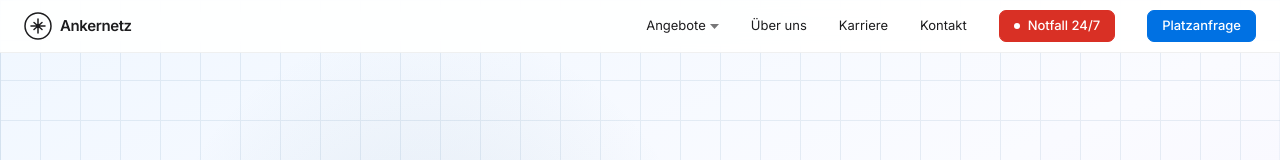
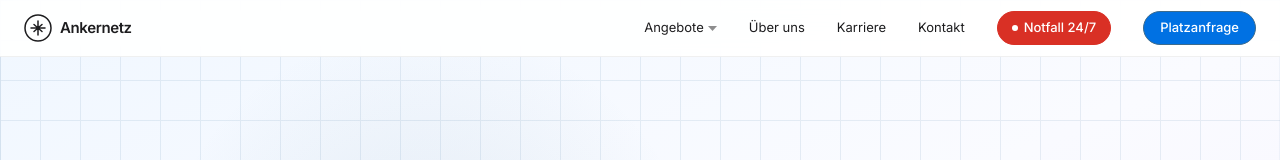
Before and after one commit to ankernetz/ankernetz, a Next.js app: page / in a window 1280 px wide. Shown: the top 160 px of the page. Built offline with nearby package versions, Linux system fonts and the light colour scheme.

Commit message:
Header: pill CTAs, max-w container alignment, hover glow on Platzanfrage

```diff
--- a/app/components/Navigation.tsx
+++ b/app/components/Navigation.tsx
@@ -65,9 +65,9 @@ export default function Navigation() {
       }}
     >
       {/* ── NAVBAR ── */}
-      <nav className="site-container h-[52px] flex items-center justify-between">
+      <nav style={{ maxWidth: "1280px", margin: "0 auto", padding: "0 1.5rem", height: "56px", display: "flex", alignItems: "center", justifyContent: "space-between" }}>
 
-        {/* Logo */}
+        {/* Logo — unberührt */}
         <Link href="/" className="flex items-center gap-2 text-[#1D1D1F] flex-shrink-0">
           <svg width="28" height="28" viewBox="0 0 28 28" fill="none">
             <circle cx="14" cy="14" r="13" stroke="currentColor" strokeWidth="1.5" />
@@ -78,16 +78,16 @@ export default function Navigation() {
         </Link>
 
         {/* Desktop nav links */}
-        <div className="hidden lg:flex items-center gap-8">
+        <div className="hidden lg:flex items-center" style={{ gap: "2rem" }}>
           {/* Angebote dropdown trigger */}
           <div onMouseEnter={openMega} onMouseLeave={closeMega}>
             <button
-              className="text-[13px] text-[#1D1D1F] hover:text-black transition-colors flex items-center gap-1"
-              style={{ fontWeight: 400 }}
+              className="transition-colors flex items-center"
+              style={{ fontSize: "13px", fontWeight: 400, color: "#1D1D1F", gap: "0.25rem" }}
             >
               Angebote
               <svg width="9" height="5" viewBox="0 0 9 5" fill="currentColor"
-                className={`mt-px opacity-60 transition-transform duration-200 ${megaOpen ? "rotate-180" : ""}`}>
+                style={{ marginTop: "1px", opacity: 0.5, transition: "transform 0.2s", transform: megaOpen ? "rotate(180deg)" : "rotate(0deg)" }}>
                 <path d="M0 0l4.5 5L9 0z" />
               </svg>
             </button>
@@ -99,18 +99,47 @@ export default function Navigation() {
             { label: "Kontakt",  href: "/kontakt"   },
           ].map((item) => (
             <Link key={item.href} href={item.href}
-              className="text-[13px] text-[#1D1D1F] hover:text-black transition-colors"
-              style={{ fontWeight: 400 }}>
+              className="transition-colors hover:text-black"
+              style={{ fontSize: "13px", fontWeight: 400, color: "#1D1D1F", textDecoration: "none" }}>
               {item.label}
             </Link>
           ))}
 
           {/* CTAs */}
-          <a href="tel:+4930224543220" className="btn btn-danger btn-sm flex items-center gap-1.5">
-            <span className="w-1.5 h-1.5 rounded-full bg-white animate-pulse flex-shrink-0" />
+          <a
+            href="tel:+4930224543220"
+            className="flex items-center transition-all"
+            style={{
+              fontSize: "13px",
+              fontWeight: 500,
+              color: "#ffffff",
+              background: "#d93025",
+              border: "1px solid #d93025",
+              borderRadius: "9999px",
+              padding: "0.375rem 0.875rem",
+              textDecoration: "none",
+              gap: "0.375rem",
+              whiteSpace: "nowrap",
+            }}
+          >
+            <span style={{ width: "6px", height: "6px", borderRadius: "50%", background: "white", flexShrink: 0, animation: "pulse 2s infinite" }} />
             Notfall 24/7
           </a>
-          <Link href="/platzanfrage" className="btn btn-primary btn-sm">
+          <Link
+            href="/platzanfrage"
+            className="transition-all nav-cta-primary"
+            style={{
+              fontSize: "13px",
+              fontWeight: 500,
+              color: "#ffffff",
+              background: "#0071e3",
+              border: "1px solid #3d6b8c",
+              borderRadius: "9999px",
+              padding: "0.375rem 1rem",
+              textDecoration: "none",
+              whiteSpace: "nowrap",
+            }}
+          >
             Platzanfrage
           </Link>
         </div>
@@ -133,7 +162,7 @@ export default function Navigation() {
         <div
           className="hidden lg:block fixed inset-0 z-40 pointer-events-none"
           style={{
-            top: "52px",
+            top: "56px",
             background: "rgba(255,255,255,0.55)",
             backdropFilter: "blur(4px)",
             WebkitBackdropFilter: "blur(4px)",
--- a/app/globals.css
+++ b/app/globals.css
@@ -318,6 +318,12 @@ section {
   color: #000000 !important;
 }
 
+/* ─── Nav CTA primary hover glow ────────────────────────────── */
+.nav-cta-primary:hover {
+  background: #0077ed !important;
+  box-shadow: 0 0 0 3px rgba(61, 107, 140, 0.25), 0 4px 16px rgba(0, 113, 227, 0.35) !important;
+}
+
 /* ─── Spotlight effect on hover (Aceternity-inspired) ───────── */
 .spotlight-card {
   position: relative;
```
